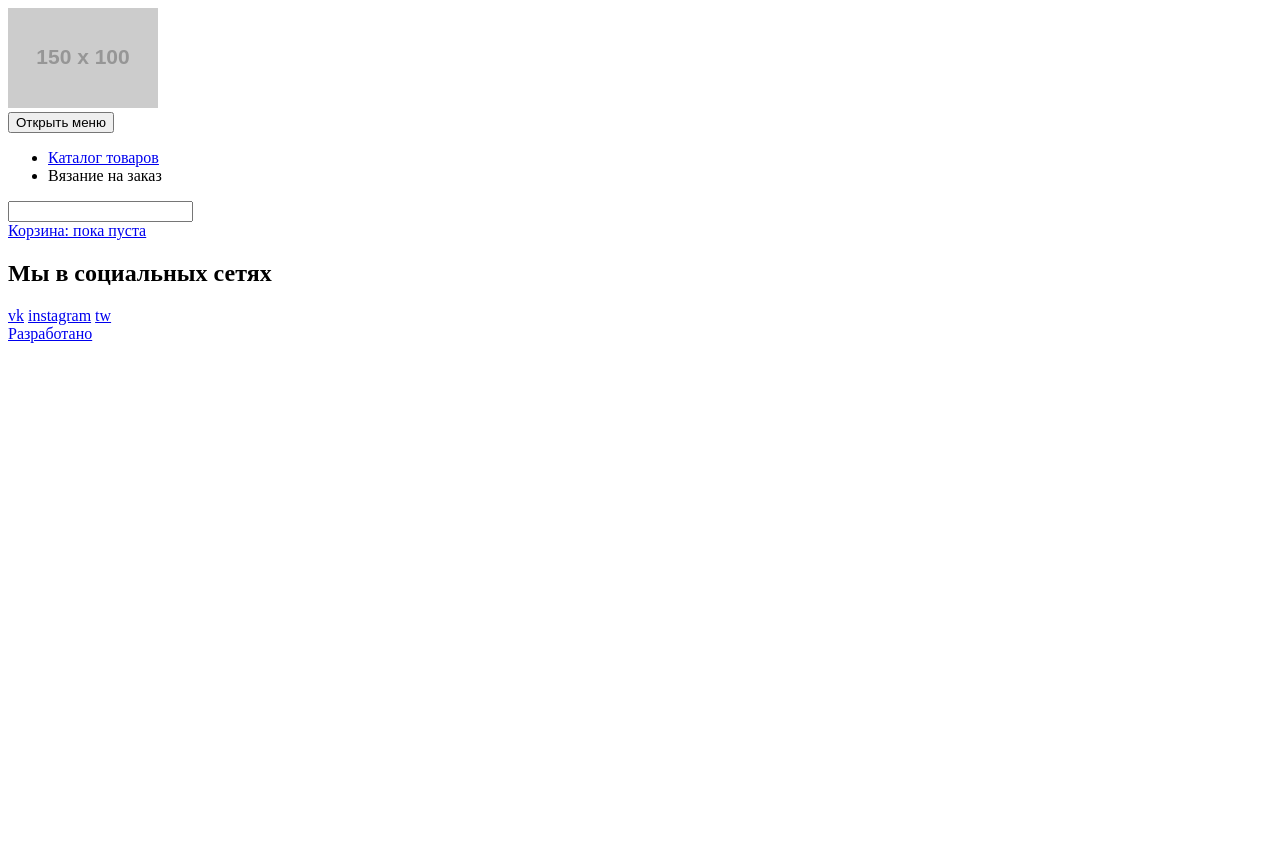
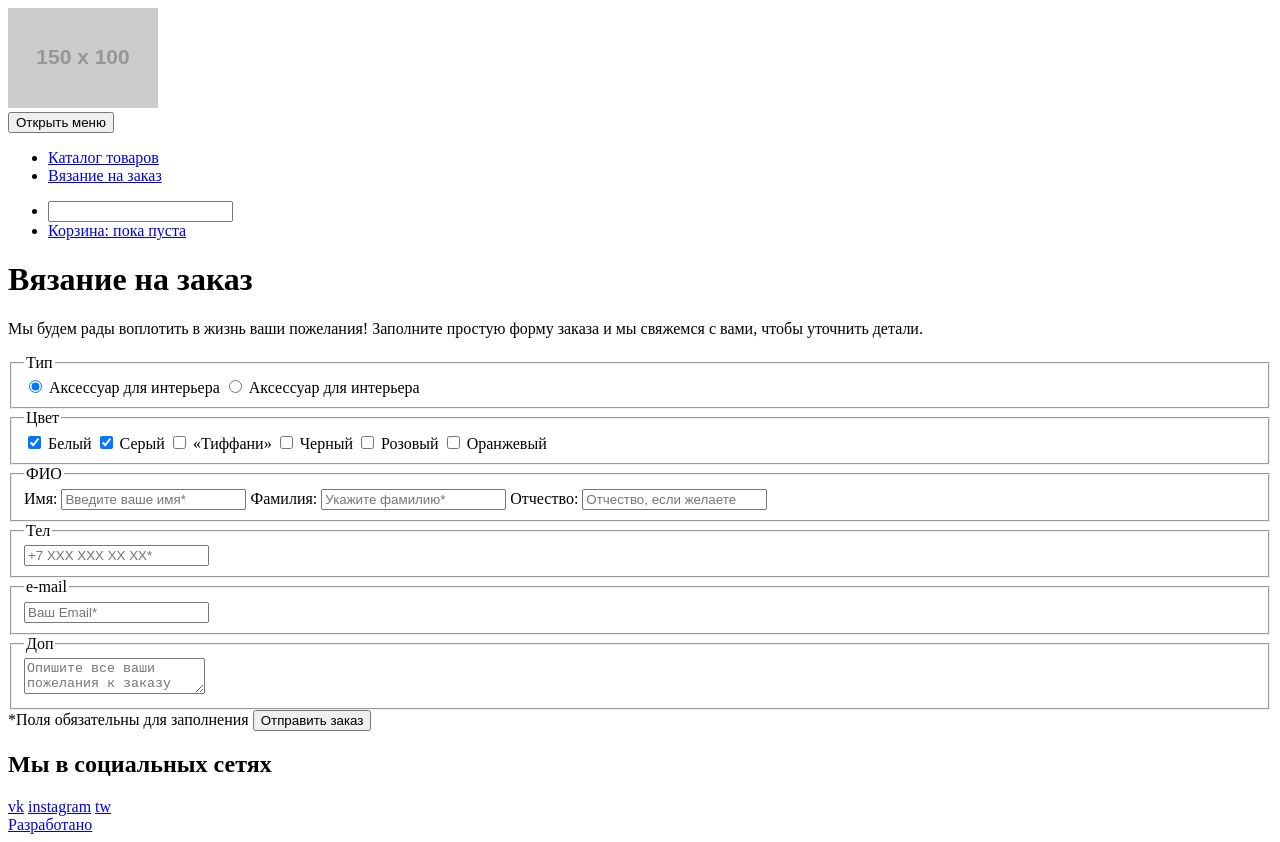
Before and after one commit to imozi/447487-mishka-16, a website: page source/form.html in a window 1280 px wide. Before the commit the page ends 800 px from the top, so only its background shows below. Drawn offline with Linux system fonts and the light colour scheme; placeholder pictures from the web are drawn by us.

Commit message:
added markup form

```diff
--- a/source/form.html
+++ b/source/form.html
@@ -3,28 +3,86 @@
 
 <head>
   <meta charset="utf-8">
-  <title>HTML Academy: Мишка</title>
+  <title>HTML Academy: Мишка-Вязание на заказ</title>
 </head>
 
 <body>
 
   <header class="header">
-    <img class="logo header__logo" src="http://placehold.it/150x100" alt="Интернет-магазин игрушек ручной работы">
+    <a href="#" class="header__logo-link">
+      <img class="logo header__logo" src="http://placehold.it/150x100" alt="Интернет-магазин игрушек ручной работы">
+    </a>
     <nav class="main-nav">
       <button class="menu-nav__toggle">Открыть меню</button>
       <ul class="main-nav__list">
         <li class="main-nav__item"><a href="catalog.html" class="main-nav__link">Каталог товаров</a></li>
-        <li class="main-nav__item"><a class="main-nav__link">Вязание на заказ</a></li>
+        <li class="main-nav__item"><a href="form.html" class="main-nav__link">Вязание на заказ</a></li>
       </ul>
-      <form class="search" action="https://echo.htmlacademy.ru" method="get">
-        <input class="search__item" type="search" name="search">
-      </form>
-      <a href="#" class="basket">Корзина: пока пуста</a>
+      <ul class="main-nav__list">
+        <li class="main-nav__item">
+          <form class="search" action="https://echo.htmlacademy.ru" method="get">
+            <input class="search__item" type="search" name="search">
+          </form>
+        </li>
+        <li class="main-nav__item"><a href="#" class="main-nav__link basket">Корзина: пока пуста</a></li>
+      </ul>
     </nav>
   </header>
 
   <main class="main">
-
+    <div class="wrapper-title">
+      <h1 class="main__title">Вязание на заказ</h1>
+    </div>
+    <p class="main__subtitle">Мы будем рады воплотить в жизнь ваши пожелания! Заполните простую форму заказа и мы
+      свяжемся с вами, чтобы уточнить детали.</p>
+    <form class="form" action="https://echo.htmlacademy.ru" method="post">
+      <fieldset class="form__fieldset">
+        <legend class="form__legend">Тип</legend>
+        <input class="form__input" type="radio" name="type" id="accessory" value="accessory" checked>
+        <label class="form__label" for="accessory">Аксессуар для интерьера</label>
+        <input class="form__input" type="radio" name="type" id="kids" value="kids">
+        <label class="form__label" for="kids">Аксессуар для интерьера</label>
+      </fieldset>
+      <fieldset class="form__fieldset">
+        <legend class="form__legend">Цвет</legend>
+        <input class="form__input" type="checkbox" name="white" id="white" checked>
+        <label class="form__label" for="white">Белый</label>
+        <input class="form__input" type="checkbox" name="grey" id="grey" checked>
+        <label class="form__label" for="grey">Серый</label>
+        <input class="form__input" type="checkbox" name="tiffani" id="tiffani">
+        <label class="form__label" for="tiffani">«Тиффани»</label>
+        <input class="form__input" type="checkbox" name="black" id="black">
+        <label class="form__label" for="black">Черный</label>
+        <input class="form__input" type="checkbox" name="pink" id="pink">
+        <label class="form__label" for="pink">Розовый</label>
+        <input class="form__input" type="checkbox" name="orange" id="orange">
+        <label class="form__label" for="orange">Оранжевый</label>
+      </fieldset>
+      <fieldset class="form__fieldset">
+        <legend class="form__legend">ФИО</legend>
+        <label class="form__label" for="name">Имя:</label>
+        <input class="form__input" type="text" name="name" id="name" placeholder="Введите ваше имя*" required>
+        <label class="form__label" for="surname">Фамилия:</label>
+        <input class="form__input" type="text" name="surname" id="surname" placeholder="Укажите фамилию*" required>
+        <label class="form__label" for="last-name">Отчество:</label>
+        <input class="form__input" type="text" name="last-name" id="last-name" placeholder="Отчество, если желаете">
+      </fieldset>
+      <fieldset class="form__fieldset">
+        <legend class="form__legend">Тел</legend>
+        <input class="form__input" type="tel" name="telephone" id="telephone" placeholder="+7 ХХХ ХХХ ХХ ХХ*" required>
+      </fieldset>
+      <fieldset class="form__fieldset">
+        <legend class="form__legend">e-mail</legend>
+        <input class="form__input" type="email" name="email" id="email" placeholder="Ваш Email*" required>
+      </fieldset>
+      <fieldset class="form__fieldset">
+        <legend class="form__legend">Доп</legend>
+        <textarea class="form__textarea" id="textuser" name="textuser"
+          placeholder="Опишите все ваши  пожелания к заказу"></textarea>
+      </fieldset>
+      <span class="form__required-field">*Поля обязательны для заполнения</span>
+      <button class="form__submit">Отправить заказ</button>
+    </form>
   </main>
 
   <footer class="footer">
```
